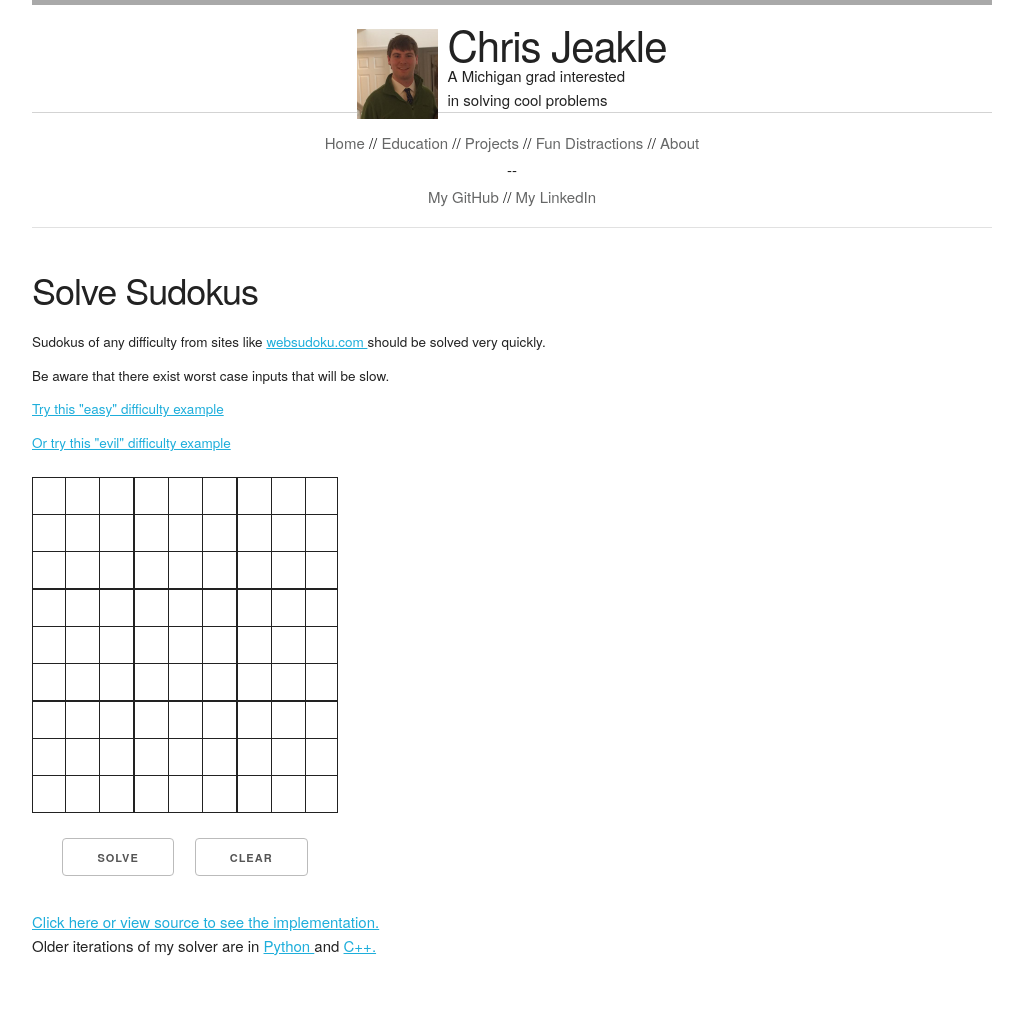
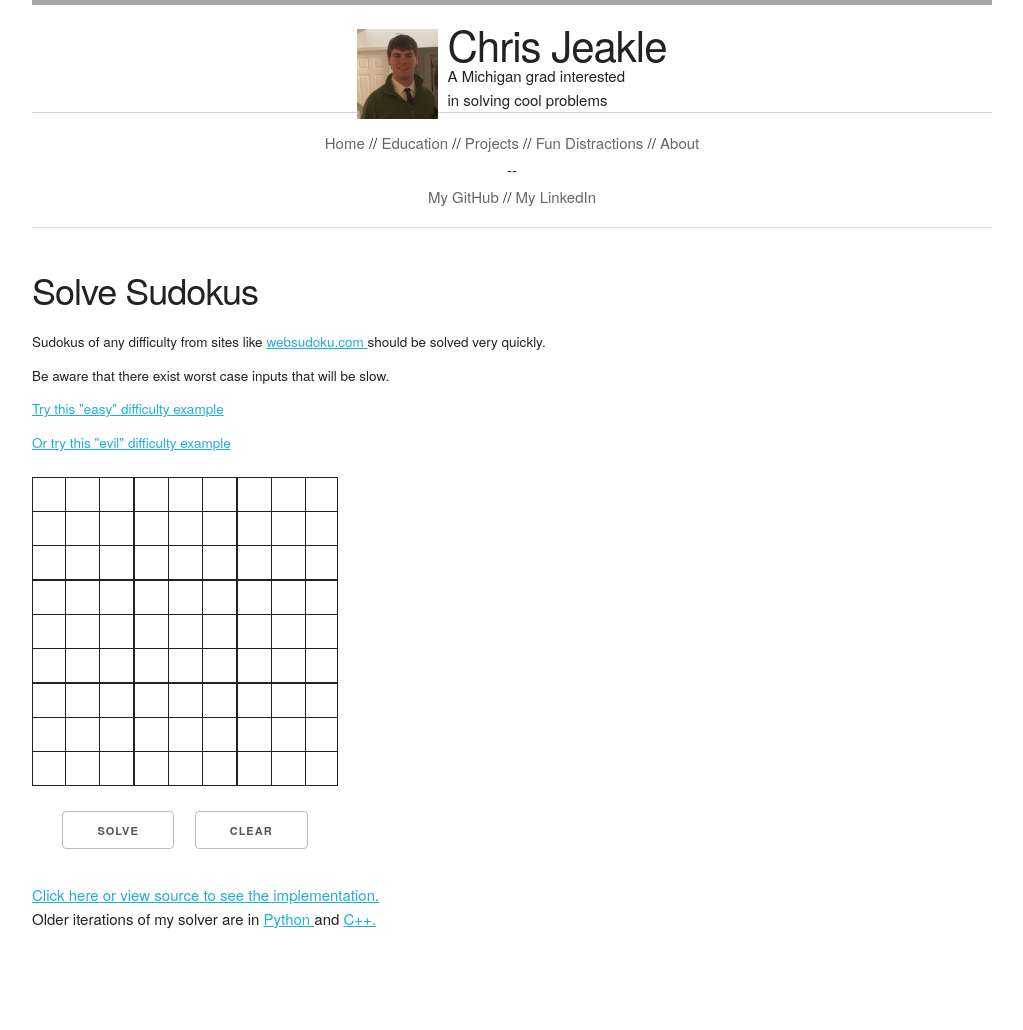
Before and after one commit to cjjeakle/cjjeakle.github.io, a Jekyll site: the page built from sudokusolver/index.html, in a window 1280 px wide. Shown: the whole page, without its empty margins (128-1151 px from the left). Built offline with Jekyll 4.4.1, drawn with Linux system fonts in a browser that asks for light colours; nearby versions of some CDN libraries; after the commit the page ends 1003 px from its top, so only the background shows below that.

Commit message:
Sudoku solver UI improvment.
Revised the Sudoku solver's inputs to be telephone number inputs. This then prompts for user input using a number pad on smartphones.
Also updated the solver's CSS to make the input cells fill each grid square, making them easier to select.

```diff
--- a/static/css/sudoku.css
+++ b/static/css/sudoku.css
@@ -33,9 +33,15 @@
   border-right: 1px solid;
 }
 
-.table input {
+/*
+Input type "tel" is used as a hack, as it avoids the cumbersome WebKit number input UI.
+It also invokes a convenient numbers only input on most smart phones.
+*/
+.table input[type="tel"],
+.table input[type="number"] {
   width: 100%;
   height: 100%;
-  border: 0px;
-  margin: 0px;
+  border: 0;
+  margin: 0;
+  padding: 0;
 }
--- a/sudokusolver/index.html
+++ b/sudokusolver/index.html
@@ -27,263 +27,263 @@
     <table cellspacing="0" cellpadding="0" class="table">
       <tr>
         <td class="cell">
-          <input type="text" name="sq0" id="sq0" size="1" maxlength="1" value="" autocomplete="off" class="board"/>
+          <input type="tel" name="sq0" id="sq0" size="1" maxlength="1" value="" autocomplete="off" class="board"/>
         </td>
         <td class="cell">
-          <input type="text" name="sq1" id="sq1" size="1" maxlength="1" value="" autocomplete="off" class="board"/>
+          <input type="tel" name="sq1" id="sq1" size="1" maxlength="1" value="" autocomplete="off" class="board"/>
         </td>
         <td class="cell">
-          <input type="text" name="sq2" id="sq2" size="1" maxlength="1" value="" autocomplete="off" class="board"/>
+          <input type="tel" name="sq2" id="sq2" size="1" maxlength="1" value="" autocomplete="off" class="board"/>
         </td>
         <td class="cell boldL">
-          <input type="text" name="sq3" id="sq3" size="1" maxlength="1" value="" autocomplete="off" class="board"/>
+          <input type="tel" name="sq3" id="sq3" size="1" maxlength="1" value="" autocomplete="off" class="board"/>
         </td>
         <td class="cell">
-          <input type="text" name="sq4" id="sq4" size="1" maxlength="1" value="" autocomplete="off" class="board"/>
+          <input type="tel" name="sq4" id="sq4" size="1" maxlength="1" value="" autocomplete="off" class="board"/>
         </td>
         <td class="cell">
-          <input type="text" name="sq5" id="sq5" size="1" maxlength="1" value="" autocomplete="off" class="board"/>
+          <input type="tel" name="sq5" id="sq5" size="1" maxlength="1" value="" autocomplete="off" class="board"/>
         </td>
         <td class="cell boldL">
-          <input type="text" name="sq6" id="sq6" size="1" maxlength="1" value="" autocomplete="off" class="board"/>
+          <input type="tel" name="sq6" id="sq6" size="1" maxlength="1" value="" autocomplete="off" class="board"/>
         </td>
         <td class="cell">
-          <input type="text" name="sq7" id="sq7" size="1" maxlength="1" value="" autocomplete="off" class="board"/>
+          <input type="tel" name="sq7" id="sq7" size="1" maxlength="1" value="" autocomplete="off" class="board"/>
         </td>
         <td class="cell plainR">
-          <input type="text" name="sq8" id="sq8" size="1" maxlength="1" value="" autocomplete="off" class="board"/>
+          <input type="tel" name="sq8" id="sq8" size="1" maxlength="1" value="" autocomplete="off" class="board"/>
         </td>
       </tr>
       <tr>
         <td class="cell">
-          <input type="text" name="sq9" id="sq9" size="1" maxlength="1" value="" autocomplete="off" class="board"/>
+          <input type="tel" name="sq9" id="sq9" size="1" maxlength="1" value="" autocomplete="off" class="board"/>
         </td>
         <td class="cell">
-          <input type="text" name="sq10" id="sq10" size="1" maxlength="1" value="" autocomplete="off" class="board"/>
+          <input type="tel" name="sq10" id="sq10" size="1" maxlength="1" value="" autocomplete="off" class="board"/>
         </td>
         <td class="cell">
-          <input type="text" name="sq11" id="sq11" size="1" maxlength="1" value="" autocomplete="off" class="board"/>
+          <input type="tel" name="sq11" id="sq11" size="1" maxlength="1" value="" autocomplete="off" class="board"/>
         </td>
         <td class="cell boldL">
-          <input type="text" name="sq12" id="sq12" size="1" maxlength="1" value="" autocomplete="off" class="board"/>
+          <input type="tel" name="sq12" id="sq12" size="1" maxlength="1" value="" autocomplete="off" class="board"/>
         </td>
         <td class="cell">
-          <input type="text" name="sq13" id="sq13" size="1" maxlength="1" value="" autocomplete="off" class="board"/>
+          <input type="tel" name="sq13" id="sq13" size="1" maxlength="1" value="" autocomplete="off" class="board"/>
         </td>
         <td class="cell">
-          <input type="text" name="sq14" id="sq14" size="1" maxlength="1" value="" autocomplete="off" class="board"/>
+          <input type="tel" name="sq14" id="sq14" size="1" maxlength="1" value="" autocomplete="off" class="board"/>
         </td>
         <td class="cell boldL">
-          <input type="text" name="sq15" id="sq15" size="1" maxlength="1" value="" autocomplete="off" class="board"/>
+          <input type="tel" name="sq15" id="sq15" size="1" maxlength="1" value="" autocomplete="off" class="board"/>
         </td>
         <td class="cell">
-          <input type="text" name="sq16" id="sq16" size="1" maxlength="1" value="" autocomplete="off" class="board"/>
+          <input type="tel" name="sq16" id="sq16" size="1" maxlength="1" value="" autocomplete="off" class="board"/>
         </td>
         <td class="cell plainR">
-          <input type="text" name="sq17" id="sq17" size="1" maxlength="1" value="" autocomplete="off" class="board"/>
+          <input type="tel" name="sq17" id="sq17" size="1" maxlength="1" value="" autocomplete="off" class="board"/>
         </td>
       </tr>
       <tr>
         <td class="cell">
-          <input type="text" name="sq18" id="sq18" size="1" maxlength="1" value="" autocomplete="off" class="board"/>
+          <input type="tel" name="sq18" id="sq18" size="1" maxlength="1" value="" autocomplete="off" class="board"/>
         </td>
         <td class="cell">
-          <input type="text" name="sq19" id="sq19" size="1" maxlength="1" value="" autocomplete="off" class="board"/>
+          <input type="tel" name="sq19" id="sq19" size="1" maxlength="1" value="" autocomplete="off" class="board"/>
         </td>
         <td class="cell">
-          <input type="text" name="sq20" id="sq20" size="1" maxlength="1" value="" autocomplete="off" class="board"/>
+          <input type="tel" name="sq20" id="sq20" size="1" maxlength="1" value="" autocomplete="off" class="board"/>
         </td>
         <td class="cell boldL">
-          <input type="text" name="sq21" id="sq21" size="1" maxlength="1" value="" autocomplete="off" class="board"/>
+          <input type="tel" name="sq21" id="sq21" size="1" maxlength="1" value="" autocomplete="off" class="board"/>
         </td>
         <td class="cell">
-          <input type="text" name="sq22" id="sq22" size="1" maxlength="1" value="" autocomplete="off" class="board"/>
+          <input type="tel" name="sq22" id="sq22" size="1" maxlength="1" value="" autocomplete="off" class="board"/>
         </td>
         <td class="cell">
-          <input type="text" name="sq23" id="sq23" size="1" maxlength="1" value="" autocomplete="off" class="board"/>
+          <input type="tel" name="sq23" id="sq23" size="1" maxlength="1" value="" autocomplete="off" class="board"/>
         </td>
         <td class="cell boldL">
-          <input type="text" name="sq24" id="sq24" size="1" maxlength="1" value="" autocomplete="off" class="board"/>
+          <input type="tel" name="sq24" id="sq24" size="1" maxlength="1" value="" autocomplete="off" class="board"/>
         </td>
         <td class="cell">
-          <input type="text" name="sq25" id="sq25" size="1" maxlength="1" value="" autocomplete="off" class="board"/>
+          <input type="tel" name="sq25" id="sq25" size="1" maxlength="1" value="" autocomplete="off" class="board"/>
         </td>
         <td class="cell plainR">
-          <input type="text" name="sq26" id="sq26" size="1" maxlength="1" value="" autocomplete="off" class="board"/>
+          <input type="tel" name="sq26" id="sq26" size="1" maxlength="1" value="" autocomplete="off" class="board"/>
         </td>
       </tr>
       <tr>
         <td class="cell boldT">
-          <input type="text" name="sq27" id="sq27" size="1" maxlength="1" value="" autocomplete="off" class="board"/>
+          <input type="tel" name="sq27" id="sq27" size="1" maxlength="1" value="" autocomplete="off" class="board"/>
         </td>
         <td class="cell boldT">
-          <input type="text" name="sq28" id="sq28" size="1" maxlength="1" value="" autocomplete="off" class="board"/>
+          <input type="tel" name="sq28" id="sq28" size="1" maxlength="1" value="" autocomplete="off" class="board"/>
         </td>
         <td class="cell boldT">
-          <input type="text" name="sq29" id="sq29" size="1" maxlength="1" value="" autocomplete="off" class="board"/>
+          <input type="tel" name="sq29" id="sq29" size="1" maxlength="1" value="" autocomplete="off" class="board"/>
         </td>
         <td class="cell boldT boldL">
-          <input type="text" name="sq30" id="sq30" size="1" maxlength="1" value="" autocomplete="off" class="board"/>
+          <input type="tel" name="sq30" id="sq30" size="1" maxlength="1" value="" autocomplete="off" class="board"/>
         </td>
         <td class="cell boldT">
-          <input type="text" name="sq31" id="sq31" size="1" maxlength="1" value="" autocomplete="off" class="board"/>
+          <input type="tel" name="sq31" id="sq31" size="1" maxlength="1" value="" autocomplete="off" class="board"/>
         </td>
         <td class="cell boldT">
-          <input type="text" name="sq32" id="sq32" size="1" maxlength="1" value="" autocomplete="off" class="board"/>
+          <input type="tel" name="sq32" id="sq32" size="1" maxlength="1" value="" autocomplete="off" class="board"/>
         </td>
         <td class="cell boldT boldL">
-          <input type="text" name="sq33" id="sq33" size="1" maxlength="1" value="" autocomplete="off" class="board"/>
+          <input type="tel" name="sq33" id="sq33" size="1" maxlength="1" value="" autocomplete="off" class="board"/>
         </td>
         <td class="cell boldT">
-          <input type="text" name="sq34" id="sq34" size="1" maxlength="1" value="" autocomplete="off" class="board"/>
+          <input type="tel" name="sq34" id="sq34" size="1" maxlength="1" value="" autocomplete="off" class="board"/>
         </td>
         <td class="cell boldT plainR">
-          <input type="text" name="sq35" id="sq35" size="1" maxlength="1" value="" autocomplete="off" class="board"/>
+          <input type="tel" name="sq35" id="sq35" size="1" maxlength="1" value="" autocomplete="off" class="board"/>
         </td>
       </tr>
       <tr>
         <td class="cell">
-          <input type="text" name="sq36" id="sq36" size="1" maxlength="1" value="" autocomplete="off" class="board"/>
+          <input type="tel" name="sq36" id="sq36" size="1" maxlength="1" value="" autocomplete="off" class="board"/>
         </td>
         <td class="cell">
-          <input type="text" name="sq37" id="sq37" size="1" maxlength="1" value="" autocomplete="off" class="board"/>
+          <input type="tel" name="sq37" id="sq37" size="1" maxlength="1" value="" autocomplete="off" class="board"/>
         </td>
         <td class="cell">
-          <input type="text" name="sq38" id="sq38" size="1" maxlength="1" value="" autocomplete="off" class="board"/>
+          <input type="tel" name="sq38" id="sq38" size="1" maxlength="1" value="" autocomplete="off" class="board"/>
         </td>
         <td class="cell boldL">
-          <input type="text" name="sq39" id="sq39" size="1" maxlength="1" value="" autocomplete="off" class="board"/>
+          <input type="tel" name="sq39" id="sq39" size="1" maxlength="1" value="" autocomplete="off" class="board"/>
         </td>
         <td class="cell">
-          <input type="text" name="sq40" id="sq40" size="1" maxlength="1" value="" autocomplete="off" class="board"/>
+          <input type="tel" name="sq40" id="sq40" size="1" maxlength="1" value="" autocomplete="off" class="board"/>
         </td>
         <td class="cell">
-          <input type="text" name="sq41" id="sq41" size="1" maxlength="1" value="" autocomplete="off" class="board"/>
+          <input type="tel" name="sq41" id="sq41" size="1" maxlength="1" value="" autocomplete="off" class="board"/>
         </td>
         <td class="cell boldL">
-          <input type="text" name="sq42" id="sq42" size="1" maxlength="1" value="" autocomplete="off" class="board"/>
+          <input type="tel" name="sq42" id="sq42" size="1" maxlength="1" value="" autocomplete="off" class="board"/>
         </td>
         <td class="cell">
-          <input type="text" name="sq43" id="sq43" size="1" maxlength="1" value="" autocomplete="off" class="board"/>
+          <input type="tel" name="sq43" id="sq43" size="1" maxlength="1" value="" autocomplete="off" class="board"/>
         </td>
         <td class="cell plainR">
-          <input type="text" name="sq44" id="sq44" size="1" maxlength="1" value="" autocomplete="off" class="board"/>
+          <input type="tel" name="sq44" id="sq44" size="1" maxlength="1" value="" autocomplete="off" class="board"/>
         </td>
       </tr>
       <tr>
         <td class="cell">
-          <input type="text" name="sq45" id="sq45" size="1" maxlength="1" value="" autocomplete="off" class="board"/>
+          <input type="tel" name="sq45" id="sq45" size="1" maxlength="1" value="" autocomplete="off" class="board"/>
         </td>
         <td class="cell">
-          <input type="text" name="sq46" id="sq46" size="1" maxlength="1" value="" autocomplete="off" class="board"/>
+          <input type="tel" name="sq46" id="sq46" size="1" maxlength="1" value="" autocomplete="off" class="board"/>
         </td>
         <td class="cell">
-          <input type="text" name="sq47" id="sq47" size="1" maxlength="1" value="" autocomplete="off" class="board"/>
+          <input type="tel" name="sq47" id="sq47" size="1" maxlength="1" value="" autocomplete="off" class="board"/>
         </td>
         <td class="cell boldL">
-          <input type="text" name="sq48" id="sq48" size="1" maxlength="1" value="" autocomplete="off" class="board"/>
+          <input type="tel" name="sq48" id="sq48" size="1" maxlength="1" value="" autocomplete="off" class="board"/>
         </td>
         <td class="cell">
-          <input type="text" name="sq49" id="sq49" size="1" maxlength="1" value="" autocomplete="off" class="board"/>
+          <input type="tel" name="sq49" id="sq49" size="1" maxlength="1" value="" autocomplete="off" class="board"/>
         </td>
         <td class="cell">
-          <input type="text" name="sq50" id="sq50" size="1" maxlength="1" value="" autocomplete="off" class="board"/>
+          <input type="tel" name="sq50" id="sq50" size="1" maxlength="1" value="" autocomplete="off" class="board"/>
         </td>
         <td class="cell boldL">
-          <input type="text" name="sq51" id="sq51" size="1" maxlength="1" value="" autocomplete="off" class="board"/>
+          <input type="tel" name="sq51" id="sq51" size="1" maxlength="1" value="" autocomplete="off" class="board"/>
         </td>
         <td class="cell">
-          <input type="text" name="sq52" id="sq52" size="1" maxlength="1" value="" autocomplete="off" class="board"/>
+          <input type="tel" name="sq52" id="sq52" size="1" maxlength="1" value="" autocomplete="off" class="board"/>
         </td>
         <td class="cell plainR">
-          <input type="text" name="sq53" id="sq53" size="1" maxlength="1" value="" autocomplete="off" class="board"/>
+          <input type="tel" name="sq53" id="sq53" size="1" maxlength="1" value="" autocomplete="off" class="board"/>
         </td>
       </tr>
       <tr>
         <td class="cell boldT">
-          <input type="text" name="sq54" id="sq54" size="1" maxlength="1" value="" autocomplete="off" class="board"/>
+          <input type="tel" name="sq54" id="sq54" size="1" maxlength="1" value="" autocomplete="off" class="board"/>
         </td>
         <td class="cell boldT">
-          <input type="text" name="sq55" id="sq55" size="1" maxlength="1" value="" autocomplete="off" class="board"/>
+          <input type="tel" name="sq55" id="sq55" size="1" maxlength="1" value="" autocomplete="off" class="board"/>
         </td>
         <td class="cell boldT">
-          <input type="text" name="sq56" id="sq56" size="1" maxlength="1" value="" autocomplete="off" class="board"/>
+          <input type="tel" name="sq56" id="sq56" size="1" maxlength="1" value="" autocomplete="off" class="board"/>
         </td>
         <td class="cell boldT boldL">
-          <input type="text" name="sq57" id="sq57" size="1" maxlength="1" value="" autocomplete="off" class="board"/>
+          <input type="tel" name="sq57" id="sq57" size="1" maxlength="1" value="" autocomplete="off" class="board"/>
         </td>
         <td class="cell boldT">
-          <input type="text" name="sq58" id="sq58" size="1" maxlength="1" value="" autocomplete="off" class="board"/>
+          <input type="tel" name="sq58" id="sq58" size="1" maxlength="1" value="" autocomplete="off" class="board"/>
         </td>
         <td class="cell boldT">
-          <input type="text" name="sq59" id="sq59" size="1" maxlength="1" value="" autocomplete="off" class="board"/>
+          <input type="tel" name="sq59" id="sq59" size="1" maxlength="1" value="" autocomplete="off" class="board"/>
         </td>
         <td class="cell boldT boldL">
-          <input type="text" name="sq60" id="sq60" size="1" maxlength="1" value="" autocomplete="off" class="board"/>
+          <input type="tel" name="sq60" id="sq60" size="1" maxlength="1" value="" autocomplete="off" class="board"/>
         </td>
         <td class="cell boldT">
-          <input type="text" name="sq61" id="sq61" size="1" maxlength="1" value="" autocomplete="off" class="board"/>
+          <input type="tel" name="sq61" id="sq61" size="1" maxlength="1" value="" autocomplete="off" class="board"/>
         </td>
         <td class="cell boldT plainR">
-          <input type="text" name="sq62" id="sq62" size="1" maxlength="1" value="" autocomplete="off" class="board"/>
+          <input type="tel" name="sq62" id="sq62" size="1" maxlength="1" value="" autocomplete="off" class="board"/>
         </td>
       </tr>
       <tr>
         <td class="cell">
-          <input type="text" name="sq63" id="sq63" size="1" maxlength="1" value="" autocomplete="off" class="board"/>
+          <input type="tel" name="sq63" id="sq63" size="1" maxlength="1" value="" autocomplete="off" class="board"/>
         </td>
         <td class="cell">
-          <input type="text" name="sq64" id="sq64" size="1" maxlength="1" value="" autocomplete="off" class="board"/>
+          <input type="tel" name="sq64" id="sq64" size="1" maxlength="1" value="" autocomplete="off" class="board"/>
         </td>
         <td class="cell">
-          <input type="text" name="sq65" id="sq65" size="1" maxlength="1" value="" autocomplete="off" class="board"/>
+          <input type="tel" name="sq65" id="sq65" size="1" maxlength="1" value="" autocomplete="off" class="board"/>
         </td>
         <td class="cell boldL">
-          <input type="text" name="sq66" id="sq66" size="1" maxlength="1" value="" autocomplete="off" class="board"/>
+          <input type="tel" name="sq66" id="sq66" size="1" maxlength="1" value="" autocomplete="off" class="board"/>
         </td>
         <td class="cell">
-          <input type="text" name="sq67" id="sq67" size="1" maxlength="1" value="" autocomplete="off" class="board"/>
+          <input type="tel" name="sq67" id="sq67" size="1" maxlength="1" value="" autocomplete="off" class="board"/>
         </td>
         <td class="cell">
-          <input type="text" name="sq68" id="sq68" size="1" maxlength="1" value="" autocomplete="off" class="board"/>
+          <input type="tel" name="sq68" id="sq68" size="1" maxlength="1" value="" autocomplete="off" class="board"/>
         </td>
         <td class="cell boldL">
-          <input type="text" name="sq69" id="sq69" size="1" maxlength="1" value="" autocomplete="off" class="board"/>
+          <input type="tel" name="sq69" id="sq69" size="1" maxlength="1" value="" autocomplete="off" class="board"/>
         </td>
         <td class="cell">
-          <input type="text" name="sq70" id="sq70" size="1" maxlength="1" value="" autocomplete="off" class="board"/>
+          <input type="tel" name="sq70" id="sq70" size="1" maxlength="1" value="" autocomplete="off" class="board"/>
         </td>
         <td class="cell plainR">
-          <input type="text" name="sq71" id="sq71" size="1" maxlength="1" value="" autocomplete="off" class="board"/>
+          <input type="tel" name="sq71" id="sq71" size="1" maxlength="1" value="" autocomplete="off" class="board"/>
         </td>
       </tr>
       <tr>
         <td class="cell plainB">
-          <input type="text" name="sq72" id="sq72" size="1" maxlength="1" value="" autocomplete="off" class="board"/>
+          <input type="tel" name="sq72" id="sq72" size="1" maxlength="1" value="" autocomplete="off" class="board"/>
         </td>
         <td class="cell plainB">
-          <input type="text" name="sq73" id="sq73" size="1" maxlength="1" value="" autocomplete="off" class="board"/>
+          <input type="tel" name="sq73" id="sq73" size="1" maxlength="1" value="" autocomplete="off" class="board"/>
         </td>
         <td class="cell plainB">
-          <input type="text" name="sq74" id="sq74" size="1" maxlength="1" value="" autocomplete="off" class="board"/>
+          <input type="tel" name="sq74" id="sq74" size="1" maxlength="1" value="" autocomplete="off" class="board"/>
         </td>
         <td class="cell boldL plainB">
-          <input type="text" name="sq75" id="sq75" size="1" maxlength="1" value="" autocomplete="off" class="board"/>
+          <input type="tel" name="sq75" id="sq75" size="1" maxlength="1" value="" autocomplete="off" class="board"/>
         </td>
         <td class="cell plainB">
-          <input type="text" name="sq76" id="sq76" size="1" maxlength="1" value="" autocomplete="off" class="board"/>
+          <input type="tel" name="sq76" id="sq76" size="1" maxlength="1" value="" autocomplete="off" class="board"/>
         </td>
         <td class="cell plainB">
-          <input type="text" name="sq77" id="sq77" size="1" maxlength="1" value="" autocomplete="off" class="board"/>
+          <input type="tel" name="sq77" id="sq77" size="1" maxlength="1" value="" autocomplete="off" class="board"/>
         </td>
         <td class="cell boldL plainB">
-          <input type="text" name="sq78" id="sq78" size="1" maxlength="1" value="" autocomplete="off" class="board"/>
+          <input type="tel" name="sq78" id="sq78" size="1" maxlength="1" value="" autocomplete="off" class="board"/>
         </td>
         <td class="cell plainB">
-          <input type="text" name="sq79" id="sq79" size="1" maxlength="1" value="" autocomplete="off" class="board"/>
+          <input type="tel" name="sq79" id="sq79" size="1" maxlength="1" value="" autocomplete="off" class="board"/>
         </td>
         <td class="cell plainB plainR">
-          <input type="text" name="sq80" id="sq80" size="1" maxlength="1" value="" autocomplete="off" class="board"/>
+          <input type="tel" name="sq80" id="sq80" size="1" maxlength="1" value="" autocomplete="off" class="board"/>
         </td>
       </tr>
     </table>
```
